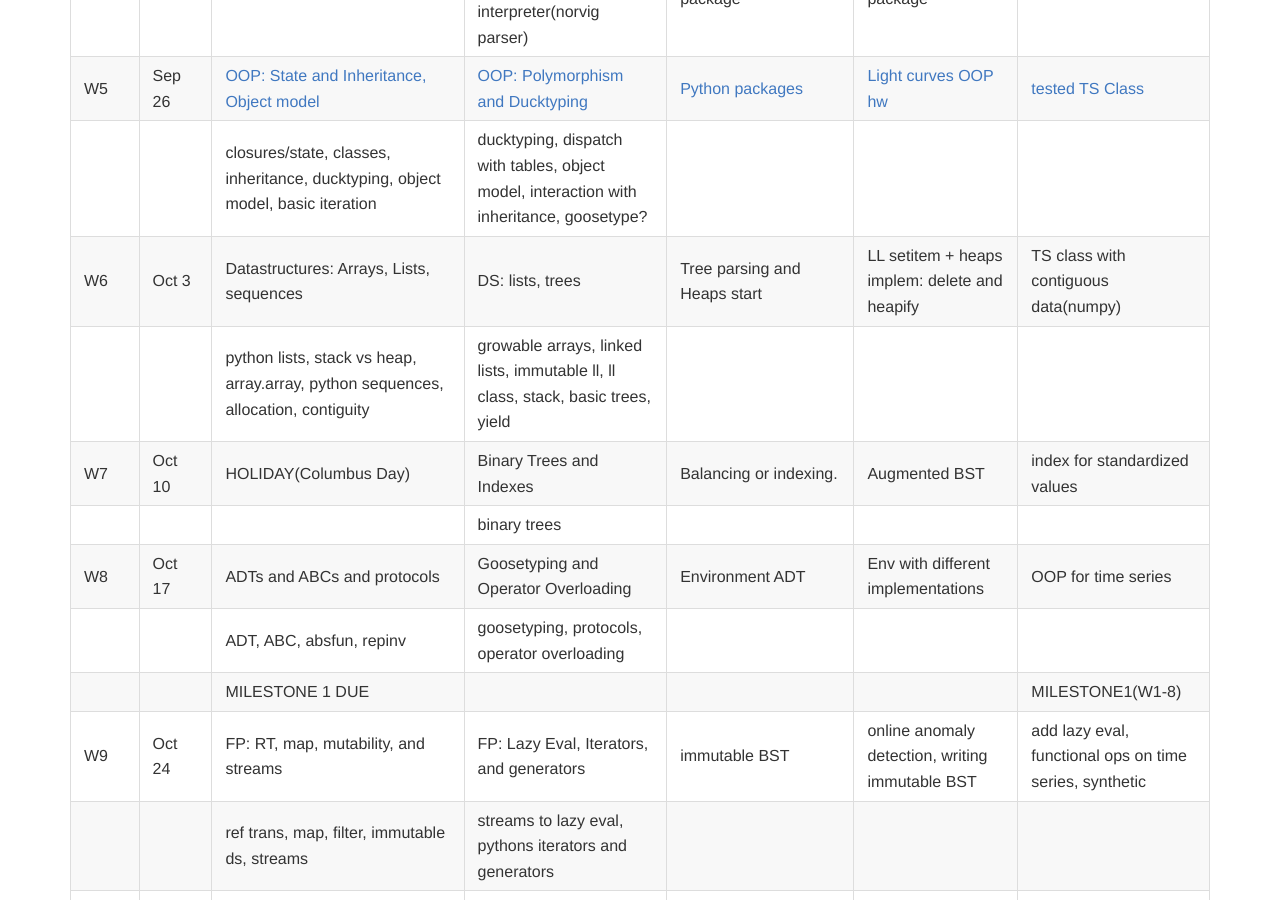
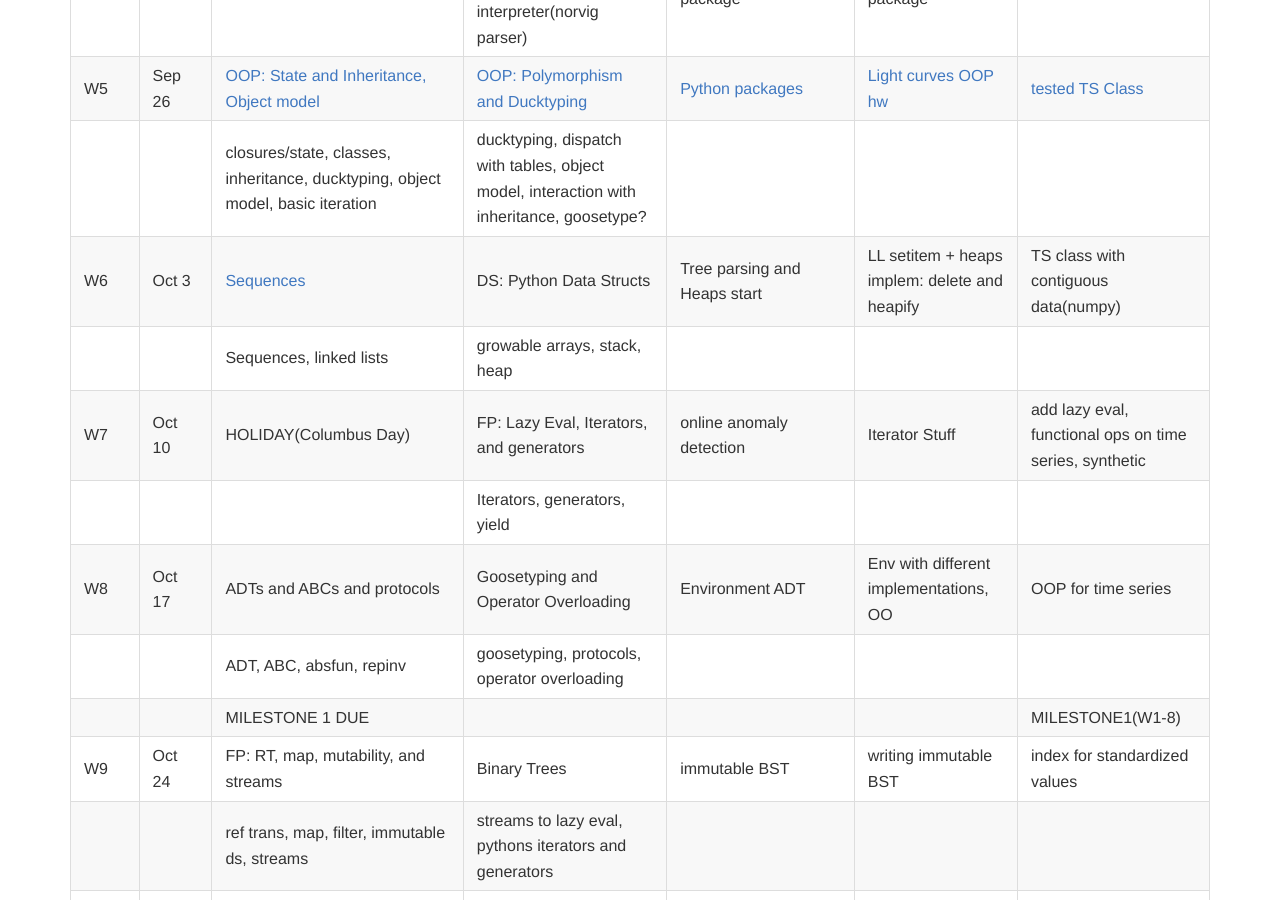
Before and after one commit to iacs-cs207/cs207-2016, a Jekyll site: the page built from schedule.md, in a window 1280 px wide and 900 px high, scrolled down 680 px. Built offline with Jekyll 4.4.1, drawn with Linux system fonts in a browser that asks for light colours; nearby versions of some CDN libraries; Markdown is read by kramdown in place of the engine named in the settings.

Commit message:
rejiggered schedule

```diff
--- a/schedule.md
+++ b/schedule.md
@@ -14,14 +14,14 @@ layout: default
 |      |            | doctests, py.test, why test, TDD  | environments, functional vs imperative styles, a simple lisp interpreter(norvig parser) | tests and CI and package     | tests and CI and package                    |                                          |
 | W5   | Sep 26     | [OOP: State and Inheritance, Object model](https://github.com/iacs-cs207/cs207-2016/blob/master/lectures/OOP.ipynb) | [OOP: Polymorphism and Ducktyping](https://github.com/iacs-cs207/cs207-2016/blob/master/lectures/DuckPoly.ipynb)         | [Python packages](https://github.com/iacs-cs207/cs207-2016/blob/master/labs/lab5.ipynb)  | [Light curves OOP hw](https://github.com/iacs-cs207/cs207-2016/blob/master/homeworks/hw5.ipynb)                      | [tested TS Class](https://iacs-cs207.github.io/cs207-2016/projects/project1.html)                          |
 |      |            | closures/state, classes, inheritance, ducktyping, object model, basic iteration | ducktyping, dispatch with tables, object model, interaction with inheritance, goosetype? |                                          |                                          |                                          |
-| W6   | Oct 3      | Datastructures: Arrays, Lists, sequences | DS: lists, trees                         | Tree parsing and Heaps start             | LL setitem + heaps implem: delete and heapify | TS class with contiguous data(numpy)     |
-|      |            | python lists, stack vs heap, array.array, python sequences, allocation, contiguity | growable arrays, linked lists, immutable ll, ll class, stack, basic trees, yield |                                          |                                          |                                          |
-| W7   | Oct 10     | HOLIDAY(Columbus Day)                    | Binary Trees and Indexes                 | Balancing or indexing.                   | Augmented BST                            | index for standardized values            |
-|      |            |                                          | binary trees                             |                                          |                                          |                                          |
-| W8   | Oct 17     | ADTs and ABCs and protocols              | Goosetyping and Operator Overloading     | Environment ADT                          | Env with different implementations       | OOP for time series                      |
+| W6   | Oct 3      | [Sequences](https://github.com/iacs-cs207/cs207-2016/blob/master/lectures/Sequences.ipynb) | DS: Python Data Structs                         | Tree parsing and Heaps start             | LL setitem + heaps implem: delete and heapify | TS class with contiguous data(numpy)     |
+|      |            | Sequences, linked lists | growable arrays,  stack, heap |                                          |                                          |                                          |
+| W7   | Oct 10     | HOLIDAY(Columbus Day)                    | FP: Lazy Eval, Iterators, and generators                 | online anomaly detection                   | Iterator Stuff                            | add lazy eval, functional ops on time series, synthetic            |
+|      |            |                                          | Iterators, generators, yield                             |                                          |                                          |                                          |
+| W8   | Oct 17     | ADTs and ABCs and protocols              | Goosetyping and Operator Overloading     | Environment ADT                          | Env with different implementations, OO       | OOP for time series                      |
 |      |            | ADT, ABC, absfun, repinv                 | goosetyping, protocols, operator overloading |                                          |                                          |                                          |
 |      |            | MILESTONE 1 DUE                          |                                          |                                          |                                          | MILESTONE1(W1-8)                         |
-| W9   | Oct 24     | FP: RT, map, mutability, and streams     | FP: Lazy Eval, Iterators, and generators | immutable BST                            | online anomaly detection, writing immutable BST | add lazy eval, functional ops on time series, synthetic |
+| W9   | Oct 24     | FP: RT, map, mutability, and streams     | Binary Trees | immutable BST                            |  writing immutable BST | index for standardized values |
 |      |            | ref trans, map, filter, immutable ds, streams | streams to lazy eval, pythons iterators and generators |                                          |                                          |                                          |
 | W10  | Oct 31     | Hashing and Dictionaries                 | RDB and SQL, Indices                     | Factor Index in sqlite                   | Factor Index with Bloom filter and persistence | make metadata index                      |
 |      |            | two hashing methods, dictionaries, o(1), collisions, memtables and sstables | indexes, heap files, WAL, btrees, bitmap indexes, RDBs, SQL, query plans, postgres |                                          |                                          |                                          |
```
